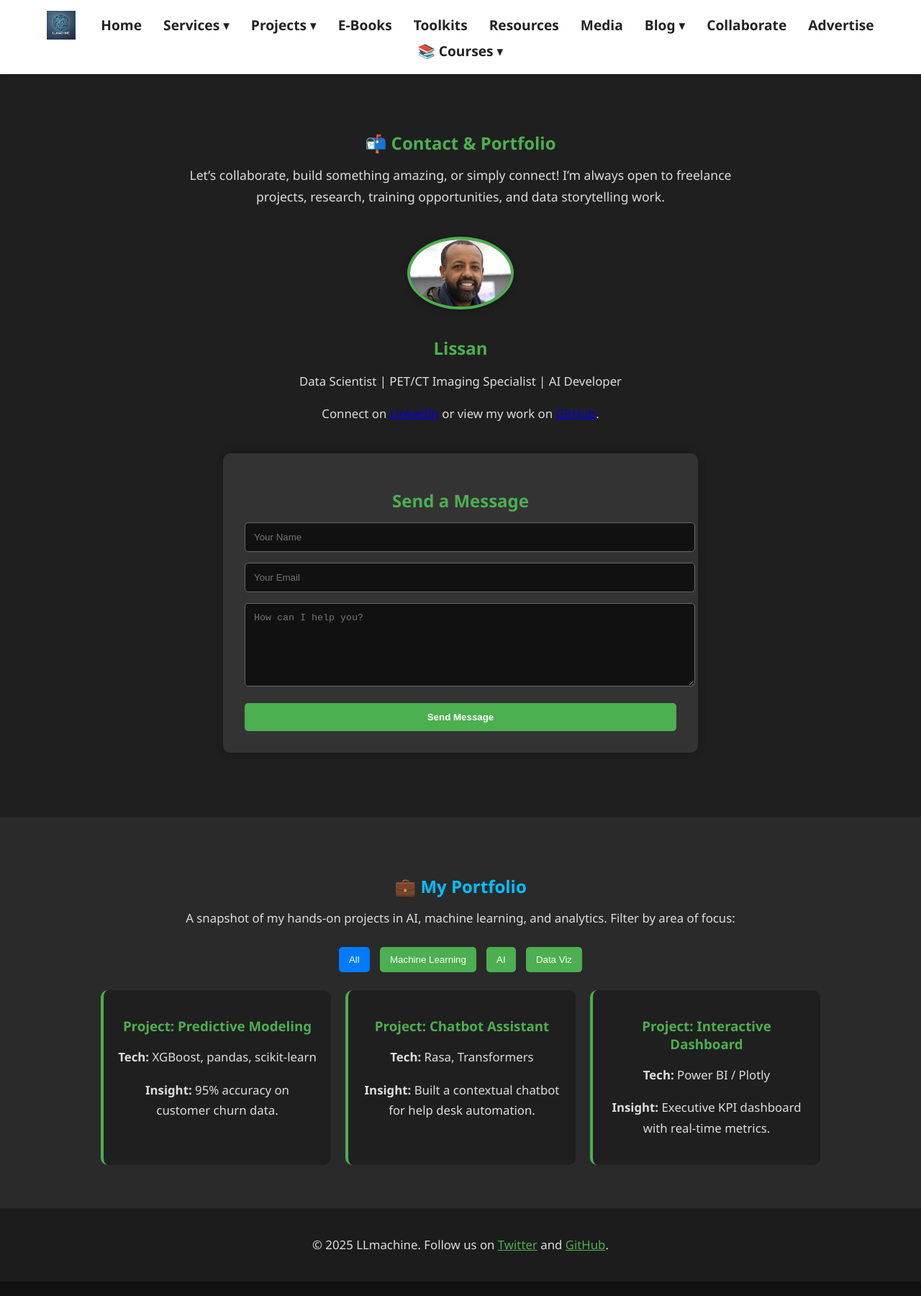
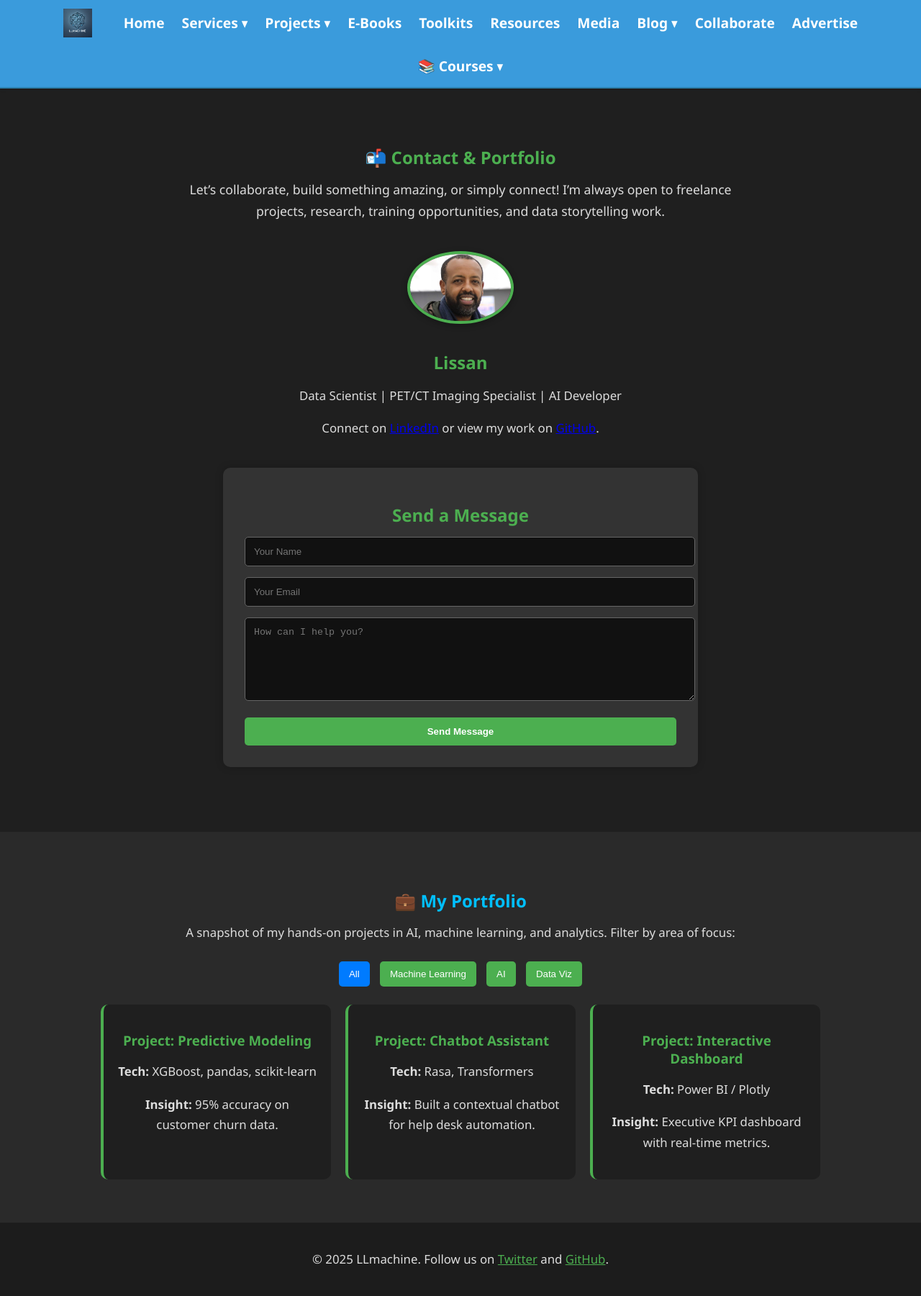
Before and after one commit to DataForSolution/DataForSolution.github.io, a Jekyll site: the page built from contact.md, in a window 1280 px wide. Shown: the whole page at 72% size. Built offline with Jekyll 4.4.1, drawn with Linux system fonts in a browser that asks for light colours.

Commit message:
Restyle navigation with light blue background and white text

```diff
--- a/assets/css/style.css
+++ b/assets/css/style.css
@@ -30,44 +30,41 @@ section {
   background-color: transparent;
   text-align: center;
 }
-
 /* ================================== */
-/* NAVIGATION */
+/* NAVIGATION - Updated */
 /* ================================== */
 
 nav {
-  background-color: #ffffff;
-  padding: 15px 0;
-  text-align: center;
-  box-shadow: 0px 4px 6px rgba(0, 0, 0, 0.1);
+  background-color: #3a9bdc; /* Light blue */
+  padding: 0.75rem 1.5rem;
+  border-bottom: 2px solid #2c82b0;
+  box-shadow: 0 2px 4px rgba(0,0,0,0.1);
   position: relative;
-  z-index: 5;
+  z-index: 10;
 }
 
 nav ul {
   list-style: none;
+  display: flex;
+  align-items: center;
+  justify-content: center;
+  flex-wrap: wrap;
+  gap: 1.5rem;
   margin: 0;
   padding: 0;
-  display: flex;
-  justify-content: center;
-  align-items: center;
-  flex-wrap: wrap;
-}
-
-nav ul li {
-  margin: 0 15px;
 }
 
 nav ul li a {
-  text-decoration: none;
-  color: #222;
+  color: #ffffff; /* White text */
   font-weight: bold;
   font-size: 1.2rem;
-  transition: color 0.3s;
+  text-decoration: none;
+  transition: color 0.2s ease;
 }
 
-nav ul li a:hover, nav a.active {
-  color: #007BFF;
+nav ul li a:hover,
+nav ul li a.active {
+  color: #dff6ff; /* Soft light hover */
 }
 
 /* ================================== */
```
